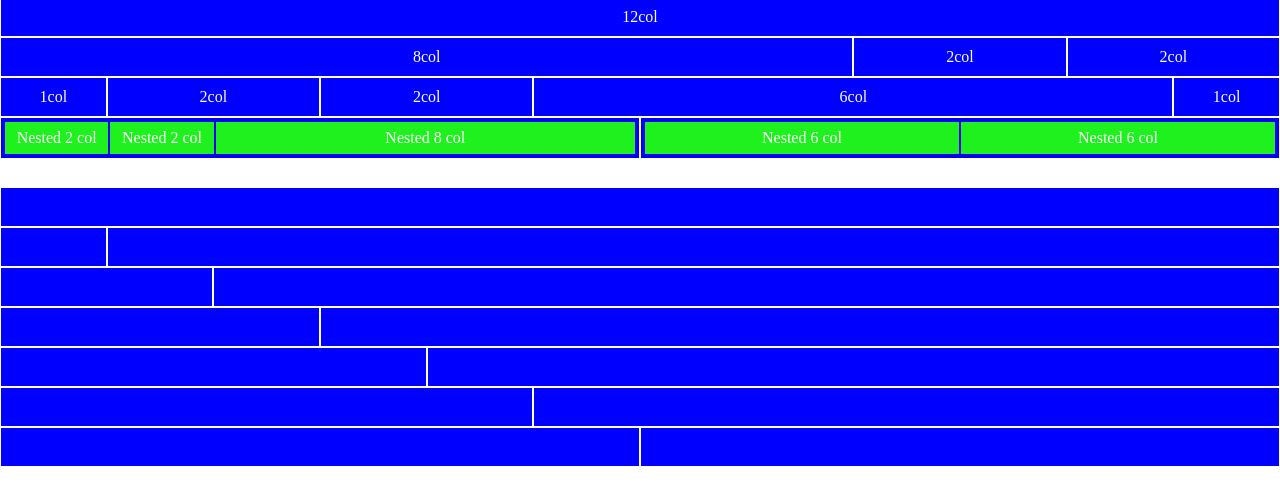
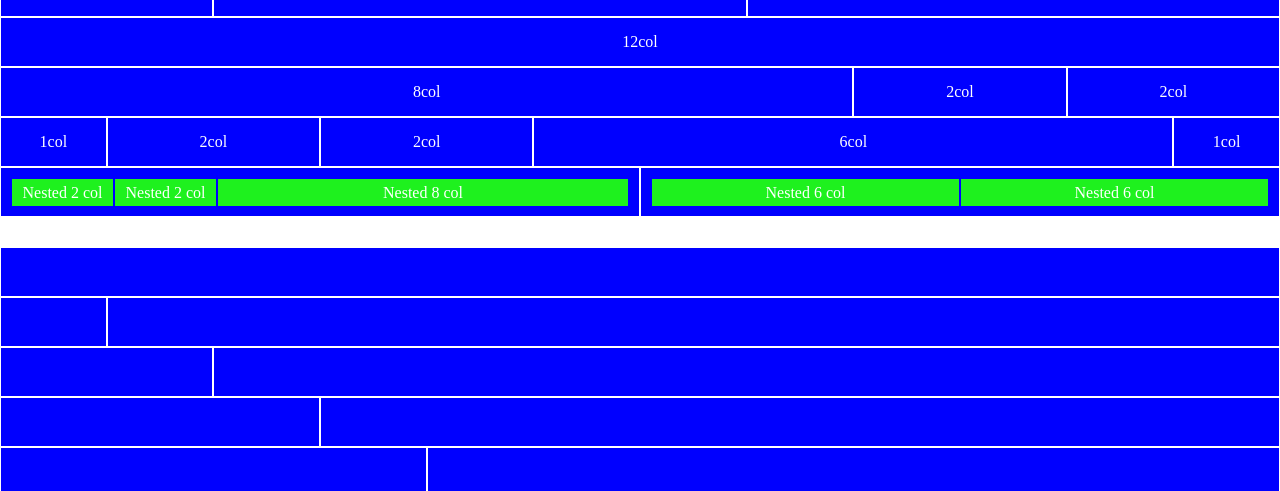
Before and after one commit to Martino888/html-css-12bool, a plain HTML site: page index.html in a window 1280 px wide. Shown: the part 120-611 px from the top of the page. Drawn offline with Linux system fonts and the light colour scheme.

Commit message:
12bools-1.0

```diff
--- a/css/12bool.css
+++ b/css/12bool.css
@@ -6,7 +6,6 @@
 .row{
     display: flex;
     flex-direction: row;
-    flex-wrap: wrap;
 }
 
 /* colums*/
--- a/css/style.css
+++ b/css/style.css
@@ -5,7 +5,7 @@
 }
 
 .row{
-    height: 40px;
+    height: 50px;
 }
 
 [class*="col"]{
@@ -25,7 +25,9 @@
 }
 
 .col-6 > .row{
-    border:3px solid blue;
+    border: 3px solid blue;
+    height: 35px;
+    margin: 7px;
 }
 
 .pad2{
```
